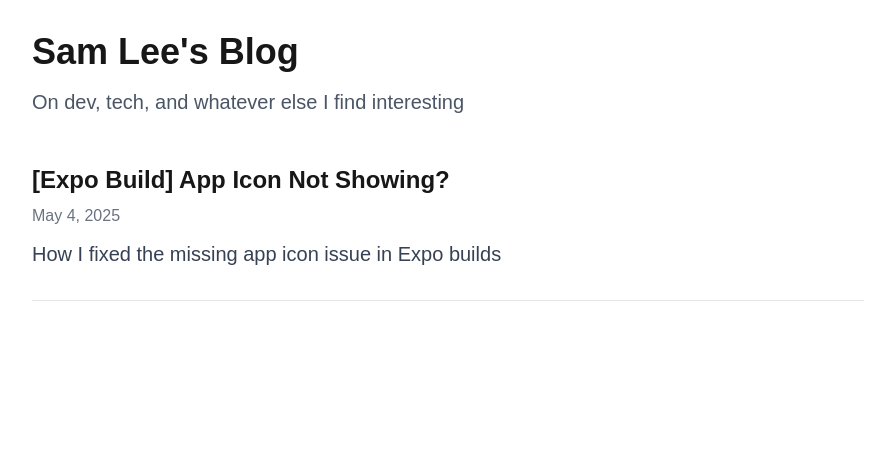
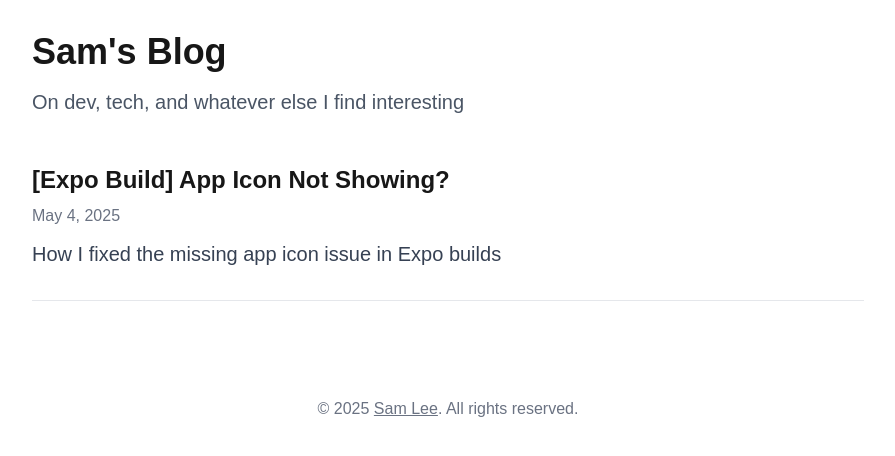
Before and after one commit to jamsamjam/blog.samlee.ch, a Next.js app: page / in a window 1280 px wide. Shown: the top 456 px of the page, without its empty margins (192-1087 px from the left). Built offline with nearby package versions, Linux system fonts and the light colour scheme.

Commit message:
✅ main

```diff
--- a/src/app/page.tsx
+++ b/src/app/page.tsx
@@ -7,7 +7,7 @@
   return (
     <div className="max-w-4xl mx-auto p-8">
       <header className="mb-12">
-        <h1 className="text-4xl font-bold mb-4">Sam Lee's Blog</h1>
+        <h1 className="text-4xl font-bold mb-4">Sam's Blog</h1>
         <p className="text-xl text-gray-600 dark:text-gray-400">
           On dev, tech, and whatever else I find interesting
         </p>
@@ -47,6 +47,12 @@
           </div>
         </section>
       </main>
+
+      <footer className="mt-16 pt-8 text-center">
+        <p className="text-gray-500 dark:text-gray-400">
+          © 2025 <Link href="https://samlee.ch"><span className="underline hover:text-gray-700 dark:hover:text-gray-300">Sam Lee</span></Link>. All rights reserved.
+        </p>
+      </footer>
     </div>
   );
 }
```
